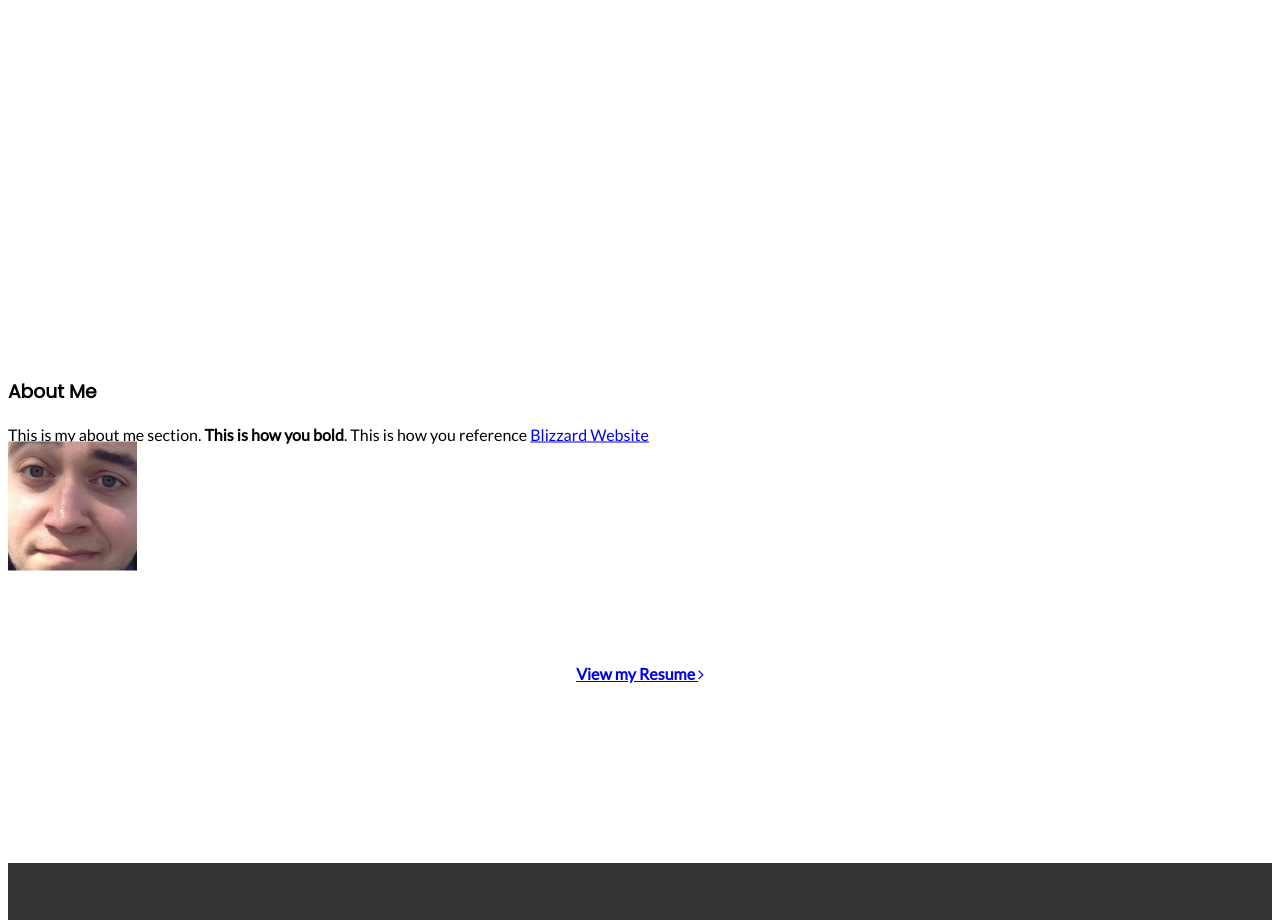
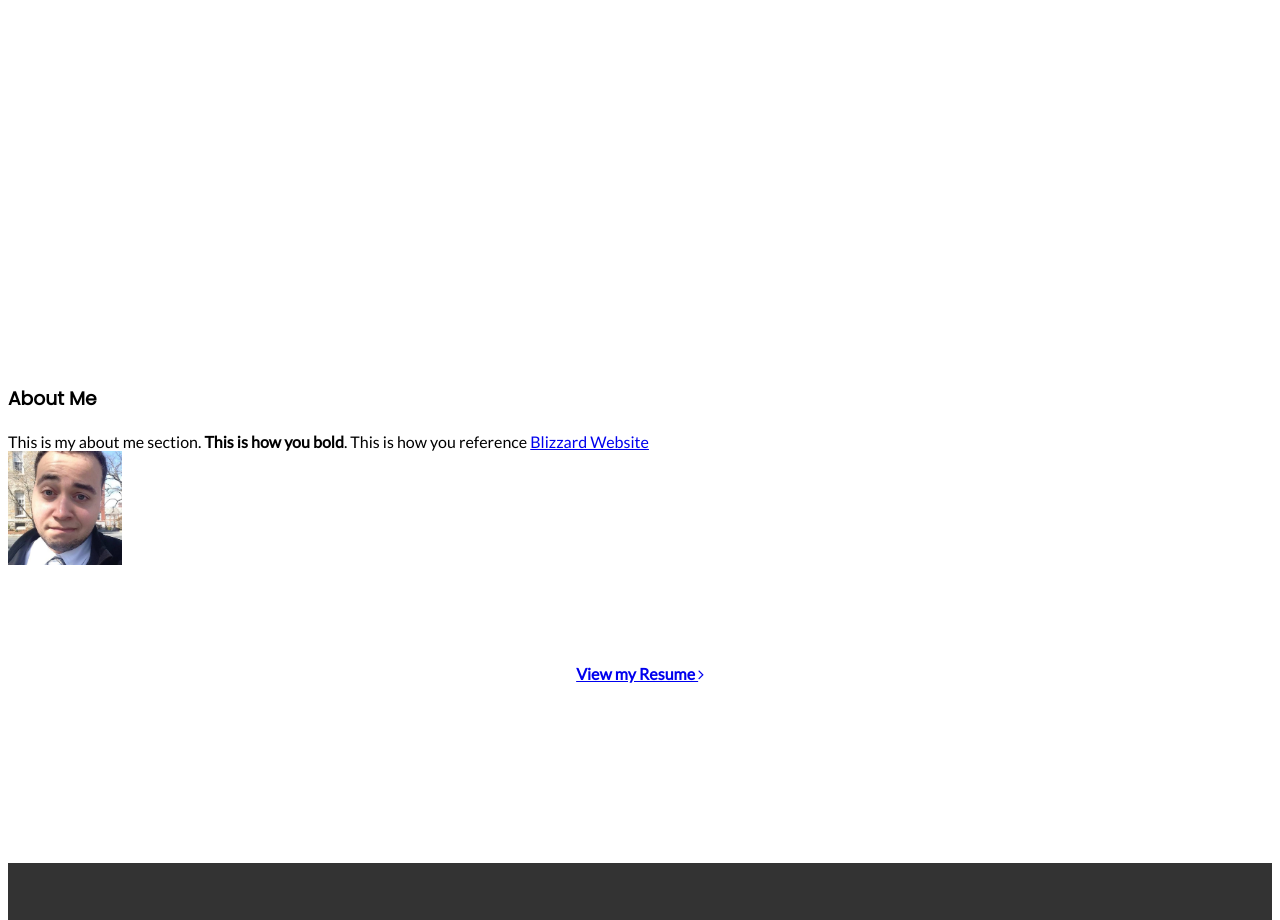
Before and after one commit to dennisjunior111/dennisjunior111.github.io, a Jekyll site: the page index.html, which Jekyll copies as it is, in a window 1280 px wide. Shown: the part 424-1344 px from the top of the page. Built offline with Jekyll 4.4.1, drawn with Linux system fonts in a browser that asks for light colours; nearby versions of some CDN libraries; library files that are not in the unit come from our copies; a script that is not in the unit is left out.

Commit message:
Update index.html

```diff
--- a/index.html
+++ b/index.html
@@ -38,7 +38,7 @@
                             <p class="wow fadeInUp">
 This is my about me section. <b>This is how you bold</b>. This is how you reference <a href="https://careers.blizzard.com/en-us/openings/oBGg5fwm">Blizzard Website</a> <span class="hide-on-med-and-up"><br><br></span></p>
                         </div>
-                        <div class="col m3 circle hide-on-small-only square black wow fadeInRight" style="position: relative;background: url(img/dennis_photo.jpg);background-size: 200% 200%;background-position: center;top: 0"></div>
+                        <div class="col m6 circle hide-on-small-only square black wow fadeInRight" style="position: relative;background: url(img/dennis_photo.jpg);background-size: cover;background-position: center;top: 0"></div>
                     </div>
                 </div>
             </div>
```
